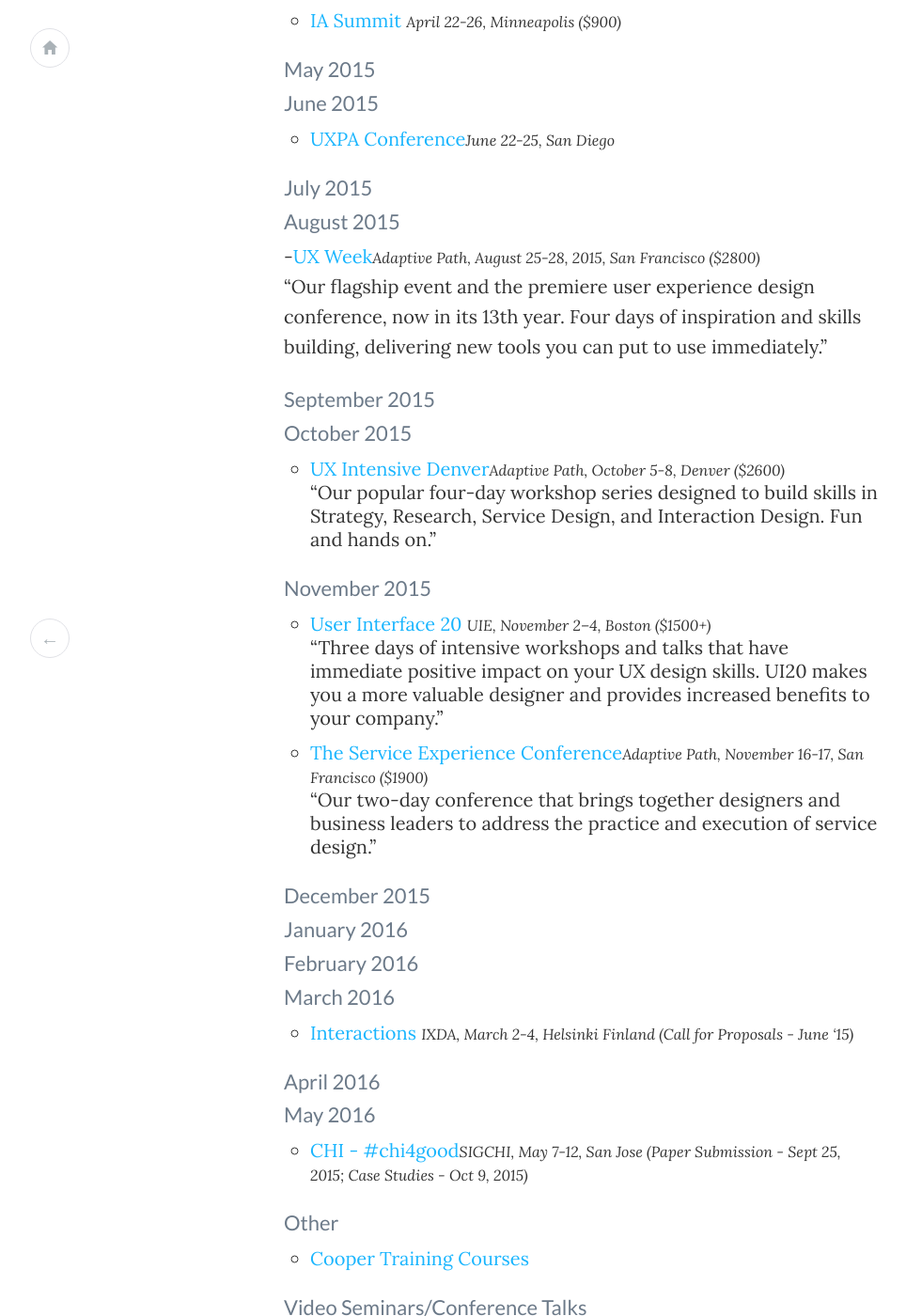
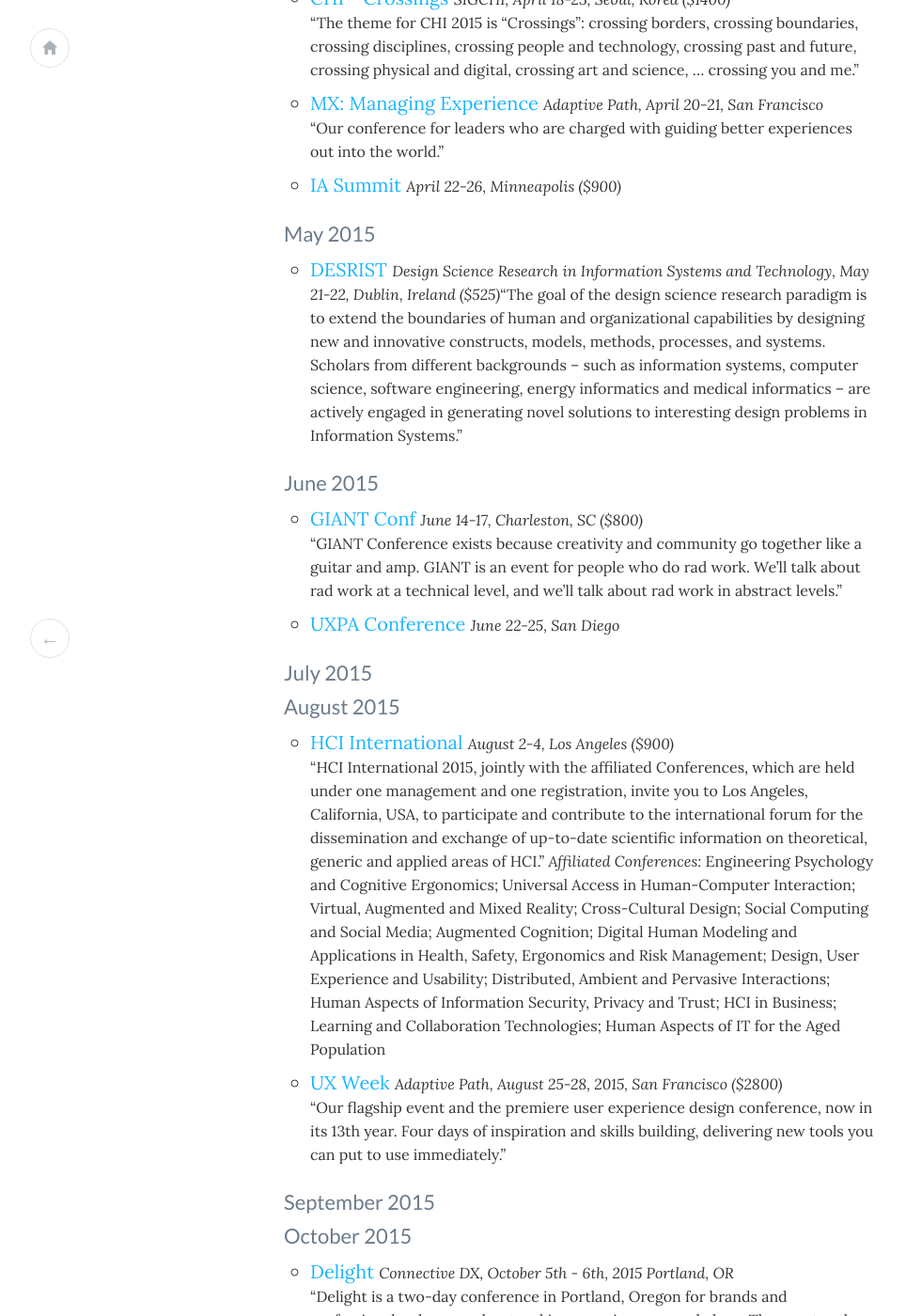
Before and after one commit to hannahd/hannahd.github.io, a Jekyll site: the page built from _posts/2015-04-10-conferences.markdown, in a window 1280 px wide and 1400 px high, scrolled down 787 px. Shown: the whole window at 94% size, without its empty margins (8-972 px from the left). Built offline with Jekyll 4.4.1, drawn with Linux system fonts in a browser that asks for light colours; nearby versions of some CDN libraries; some of the changed text lies outside the part shown.

Commit message:
Update Conferences

```diff
--- a/_posts/2015-04-10-conferences.markdown
+++ b/_posts/2015-04-10-conferences.markdown
@@ -8,45 +8,55 @@
 ---
 
 #### January 2015
---
+- [Tiny Giant](http://tiny.giantux.com/charlotte2015/) <small>_January 23, Charlotte, NC ($200)_</small> <br>
+<small>"Tiny GIANT is about strengthening the User Experience community at the local level. Tiny GIANT is only a day, but there's so much to learn."</small>
 
 #### February 2015
 - [Interactions](http://interaction15.ixda.org/) <small>_IXDA, February 9-11, San Francisco (recordings of talks available)_</small>
 
 
 #### March 2015
+- [LAK](http://lak15.solaresearch.org/home) <small>_Learning Analytics and Knowledge Conference, March 16-20 ($750)_</small><br><small>"The theme for this year's conference, Scaling Up: Big Data to Big Impact, reflects the success of our growing community of researchers, practitioners, and learners in leveraging the power of "big data" to create substantial impact within higher education and learning at increasingly larger scale."</small>
 
 #### April 2015
-- [UX Immersion Mobile Conference](http://uxim15.uie.com/)<small>_UIE, April 13–15, Salt Lake City_</small>
-- [CHI - Crossings](http://chi2015.acm.org/)<small>_SIGCHI, April 18-23, Seoul, Korea ($1400)_</small><br>
-"The theme for CHI 2015 is "Crossings": crossing borders, crossing boundaries, crossing disciplines, crossing people and technology, crossing past and future, crossing physical and digital, crossing art and science, … crossing you and me."
+- [UX Immersion Mobile Conference](http://uxim15.uie.com/) <small>_UIE, April 13–15, Salt Lake City_</small>
+- [CHI - Crossings](http://chi2015.acm.org/) <small>_SIGCHI, April 18-23, Seoul, Korea ($1400)_</small><br>
+<small>"The theme for CHI 2015 is "Crossings": crossing borders, crossing boundaries, crossing disciplines, crossing people and technology, crossing past and future, crossing physical and digital, crossing art and science, … crossing you and me."</small>
 - [MX: Managing Experience](https://www.eventbrite.com/e/mx-2015-hosted-by-adaptive-path-tickets-14585133527) <small>_Adaptive Path, April 20-21, San Francisco_</small><br>
 <small>"Our conference for leaders who are charged with guiding better experiences out into the world."</small>
 - [IA Summit](http://www.iasummit.org/events/ias2015/) <small>_April 22-26, Minneapolis ($900)_</small>
 
 
 #### May 2015
+- [DESRIST](http://desrist2015.computing.dcu.ie/) <small>_Design Science Research in Information Systems and Technology, May 21-22,  Dublin, Ireland ($525)_</small><small>"The goal of the design science research paradigm is to extend the boundaries of human and organizational capabilities by designing new and innovative constructs, models, methods, processes, and systems. Scholars from different backgrounds -- such as information systems, computer science, software engineering, energy informatics and medical informatics -- are actively engaged in generating novel solutions to interesting design problems in Information Systems."</small>
+
+
 
 #### June 2015
-- [UXPA Conference](http://uxpa2015.org/)<small>_June 22-25, San Diego_</small>
+- [GIANT Conf](http://conf.giantux.com/) <small>_June 14-17, Charleston, SC ($800)_</small><br><small>"GIANT Conference exists because creativity and community go together like a guitar and amp. GIANT is an event for people who do rad work. We’ll talk about rad work at a technical level, and we’ll talk about rad work in abstract levels."</small>
+- [UXPA Conference](http://uxpa2015.org/) <small>_June 22-25, San Diego_</small>
 
 #### July 2015
 
 #### August 2015
--[UX Week](https://www.eventbrite.com/e/ux-week-2015-hosted-by-adaptive-path-tickets-14587737315)<small>_Adaptive Path, August 25-28, 2015, San Francisco ($2800)_</small><br>
-"Our flagship event and the premiere user experience design conference, now in its 13th year. Four days of inspiration and skills building, delivering new tools you can put to use immediately."
+- [HCI International](http://2015.hci.international/) <small>_August 2-4, Los Angeles ($900)_</small><br><small>"HCI International 2015, jointly with the affiliated Conferences, which are held under one management and one registration, invite you to Los Angeles, California, USA, to participate and contribute to the international forum for the dissemination and exchange of up-to-date scientific information on theoretical, generic and applied areas of HCI." *Affiliated Conferences:* Engineering Psychology and Cognitive Ergonomics; Universal Access in Human-Computer Interaction; Virtual, Augmented and Mixed Reality; Cross-Cultural Design; Social Computing and Social Media; Augmented Cognition; Digital Human Modeling and Applications in Health, Safety, Ergonomics and Risk Management; Design, User Experience and Usability; Distributed, Ambient and Pervasive Interactions; Human Aspects of Information Security, Privacy and Trust; HCI in Business; Learning and Collaboration Technologies; Human Aspects of IT for the Aged Population</small>
+- [UX Week](https://www.eventbrite.com/e/ux-week-2015-hosted-by-adaptive-path-tickets-14587737315) <small>_Adaptive Path, August 25-28, 2015, San Francisco ($2800)_</small><br>
+<small>"Our flagship event and the premiere user experience design conference, now in its 13th year. Four days of inspiration and skills building, delivering new tools you can put to use immediately."</small>
 
 #### September 2015
 
 #### October 2015
-- [UX Intensive Denver](http://ux-intensive.com/)<small>_Adaptive Path, October 5-8, Denver ($2600)_</small><br>
-"Our popular four-day workshop series designed to build skills in Strategy, Research, Service Design, and Interaction Design. Fun and hands on."
+- [Delight](http://delight.us/conference/) <small>_Connective DX, October 5th - 6th, 2015
+Portland, OR_</small><br>
+<small>"Delight is a two-day conference in Portland, Oregon for brands and professionals who care about making experiences people love. The event gathers leaders working at the intersection of business, design and technology in an intimate forum that encourages big ideas, interactive discussions and lasting connections."</small>
+- [UX Intensive Denver](http://ux-intensive.com/) <small>_Adaptive Path, October 5-8, Denver ($2600)_</small><br>
+<small>"Our popular four-day workshop series designed to build skills in Strategy, Research, Service Design, and Interaction Design. Fun and hands on."</small>
 
 #### November 2015
 - [User Interface 20](http://ui20.uie.com/) <small>_UIE, November 2–4, Boston ($1500+)_</small><br>
-"Three days of intensive workshops and talks that have immediate positive impact on your UX design skills. UI20 makes you a more valuable designer and provides increased benefits to your company."
-- [The Service Experience Conference](http://service-experience-conf.com/)<small>_Adaptive Path, November 16-17, San Francisco ($1900)_</small><br>
-"Our two-day conference that brings together designers and business leaders to address the practice and execution of service design."
+<small>"Three days of intensive workshops and talks that have immediate positive impact on your UX design skills. UI20 makes you a more valuable designer and provides increased benefits to your company."</small>
+- [The Service Experience Conference](http://service-experience-conf.com/) <small>_Adaptive Path, November 16-17, San Francisco ($1900)_</small><br>
+<small>"Our two-day conference that brings together designers and business leaders to address the practice and execution of service design."</small>
 
 
 #### December 2015
@@ -61,16 +71,23 @@
 #### April 2016
 
 #### May 2016
-- [CHI - #chi4good](http://chi2016.acm.org/)<small>_SIGCHI, May 7-12, San Jose (Paper Submission - Sept 25, 2015; Case Studies - Oct 9, 2015)_</small><br>
+- [CHI - #chi4good](http://chi2016.acm.org/) <small>_Computer Human Interaction, May 7-12, San Jose (Paper Submission - Sept 25, 2015; Case Studies - Oct 9, 2015)_</small><br>
 
+#### July 2016
+- [ICCHP](http://www.icchp.org/) <small>_International Conference on Computers Helping People with Special Needs, July 13-15, University of Linz, Austria_</small><br><small>"CCHP is a series of biannual scientific conferences in the field of ICT/AT for people with disabilities run in co-operation with the Johannes Kepler University, Linz and the Austrian Computer Society."</small>
 
 #### Other
 - [Cooper Training Courses](http://www.cooper.com/training/)
 
 #### Video Seminars/Conference Talks
+
+##### Free
 - [Adaptive Path](https://vimeo.com/adaptivepath/videos)
 - [Interactions '15](http://interaction15.ixda.org/videos)
 - [UX Immersion Mobile '14](http://uxim15.uie.com/videos)
+- [Delight '14](http://delight.us/category/videos/)
+- [MIX '06-'11](http://channel9.msdn.com/Events/MIX/)
 
-- [All You Can Learn by UIE](http://aycl.uie.com/)<small>_$23/month or $16/seminar_</small>
-- [UI19 '14](http://ui19.uie.com/)<small>_$149_</small>
+##### Paid
+- [All You Can Learn by UIE](http://aycl.uie.com/) <small>_$23/month or $16/seminar_</small>
+- [UI19 '14](http://ui19.uie.com/) <small>_$149_</small>
```
